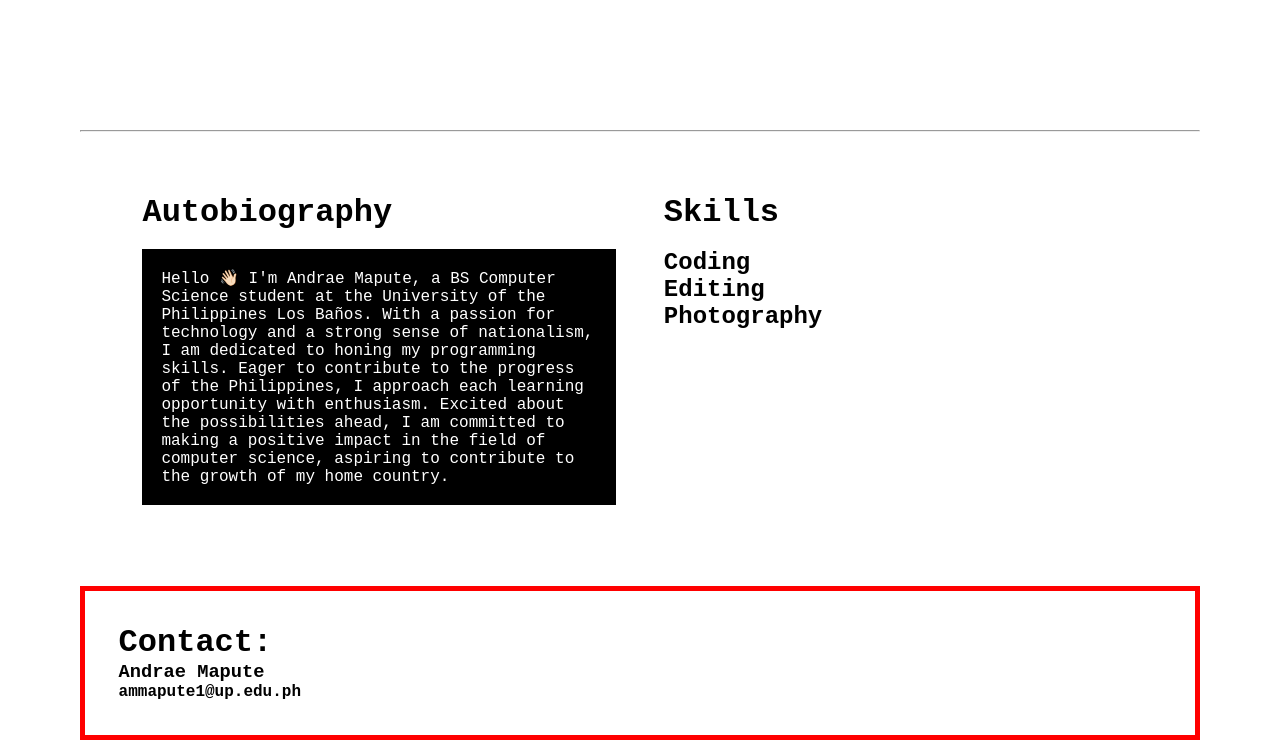
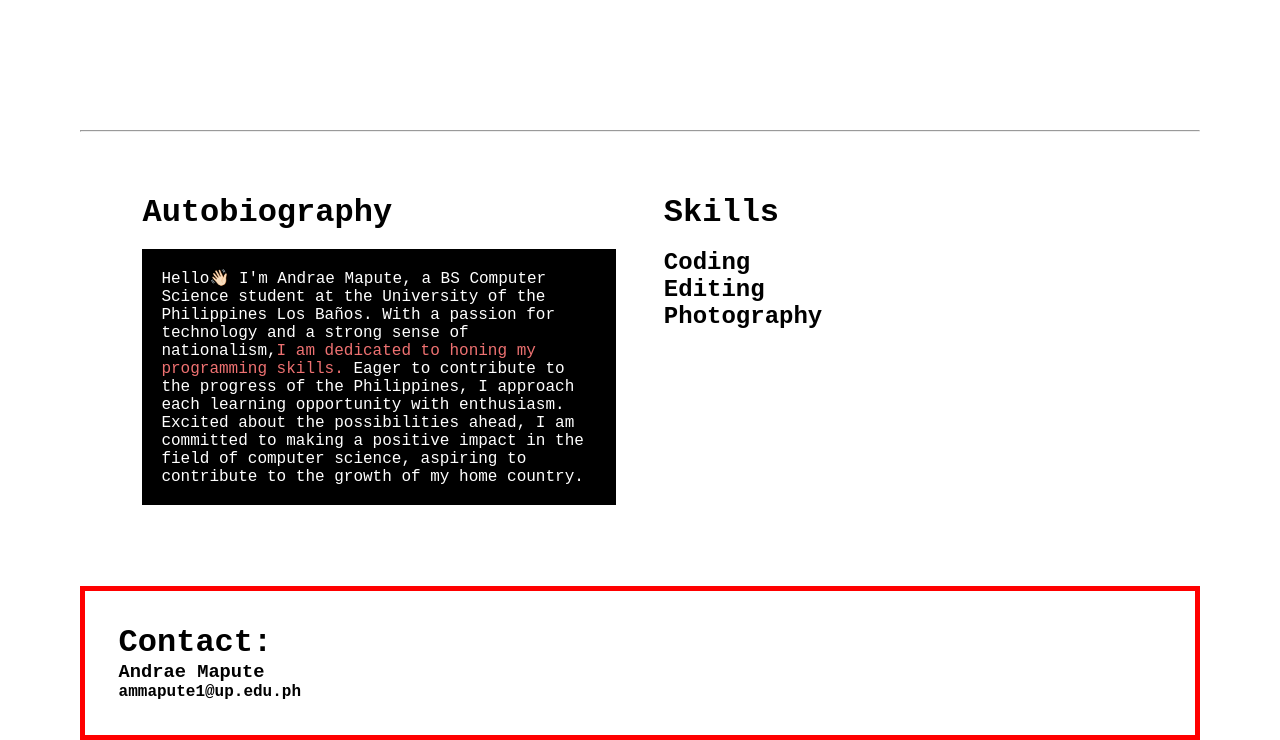
Before and after one commit to devMapute/devMapute.github.io, a plain HTML site: page index.html in a window 1280 px wide. Shown: the part 1520-2260 px from the top of the page. Drawn offline with Linux system fonts and the light colour scheme.

Commit message:
style: added highlights on autobiography

```diff
--- a/index.html
+++ b/index.html
@@ -95,10 +95,10 @@
           <h1>Autobiography</h1>
           <br />
           <p id="autobiography">
-            Hello 👋🏻 I'm Andrae Mapute, a BS Computer Science student at the
+            Hello👋🏻 I'm Andrae Mapute, a BS Computer Science student at the
             University of the Philippines Los Baños. With a passion for
-            technology and a strong sense of nationalism, I am dedicated to
-            honing my programming skills. Eager to contribute to the progress of
+            technology and a strong sense of nationalism,<span>I am dedicated to
+              honing my programming skills.</span>  Eager to contribute to the progress of
             the Philippines, I approach each learning opportunity with
             enthusiasm. Excited about the possibilities ahead, I am committed to
             making a positive impact in the field of computer science, aspiring
--- a/style.css
+++ b/style.css
@@ -151,6 +151,10 @@ nav a:focus {
     padding: 4%;
 }
 
+#autobiography span{
+    color: #ee7171;
+}
+
 @media screen and (max-width: 768px) {
     /* Apply styles for screens with a width of 768 pixels or smaller */
     .flex-container {
```
